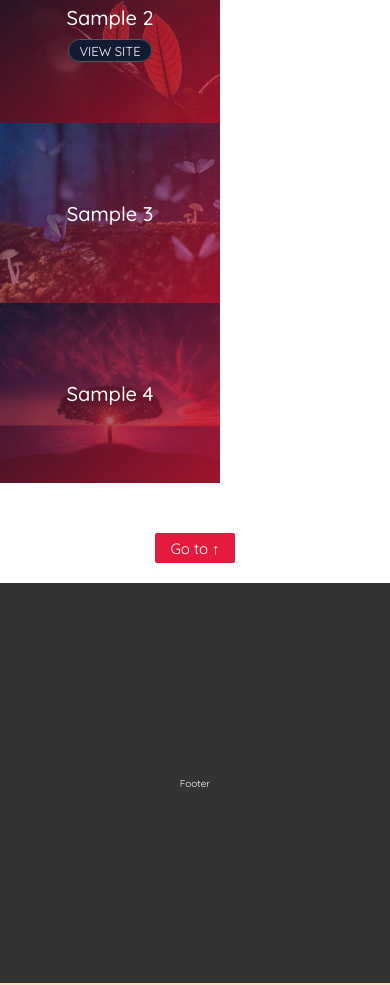
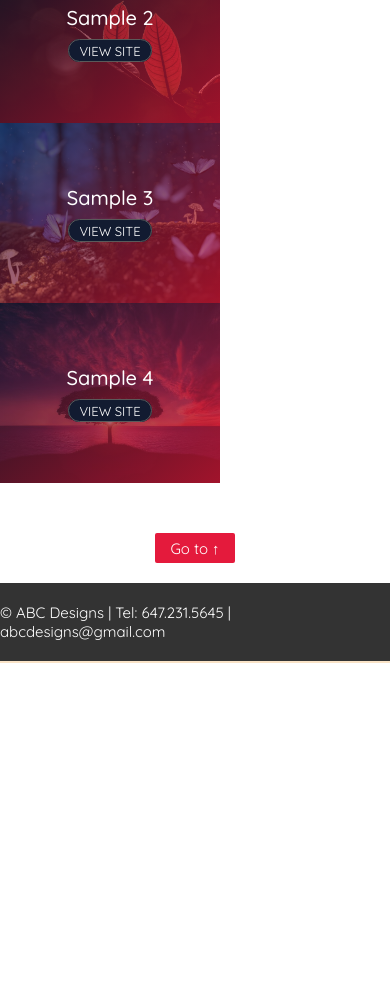
Before and after one commit to kasantosh/freelance-dev, a website: page index.html in a window 390 px wide. Shown: the part 3636-4621 px from the top of the page. After the commit the page ends 4299 px from the top, so only its background shows below. Drawn offline with Linux system fonts and the light colour scheme.

Commit message:
Finished over design of the site - Logo and responsiveness left to do

```diff
--- a/index.html
+++ b/index.html
@@ -70,6 +70,8 @@
         </div>
     </section>
 
+    <!-- ABOUT SECTION -->
+
     <section class="about" id="about">
         <div class="container">
             <div class="about__box">
@@ -104,6 +106,10 @@
 
             </div>
     </section>
+
+    <!-- -------------------------------------------------------------------------- -->
+
+    <!-- SERVICES SECTION -->
 
     <section class="services" id="services">
 
@@ -183,6 +189,12 @@
 
     </section>
 
+    <!-- -------------------------------------------------------------------------- -->
+
+
+    <!-- PROJECT SECTION -->
+
+
     <section class="projects" id="projects">
         <div class="projects__box">
             <div class="projects__box__title section-heading mb-medium">
@@ -209,11 +221,25 @@
                             target="_blank">View site</a>
                     </div>
                 </div>
+
                 <div class="projects__box__display-items projects__box__display-items-3">
-                    <h3>Sample 3</h3>
+                    <div class="projects__box__display__title">
+                        <h3>Sample 3</h3>
+                    </div>
+                    <div class="projects__box__display__link">
+                        <a href="https://kasantosh.github.io/looplab/" class="projects__box__display-btn"
+                            target="_blank">View site</a>
+                    </div>
                 </div>
+
                 <div class="projects__box__display-items projects__box__display-items-4">
-                    <h3>Sample 4</h3>
+                    <div class="projects__box__display__title">
+                        <h3>Sample 4</h3>
+                    </div>
+                    <div class="projects__box__display__link">
+                        <a href="https://kasantosh.github.io/Flexpower/" class="projects__box__display-btn"
+                            target="_blank">View site</a>
+                    </div>
                 </div>
             </div>
 
@@ -224,8 +250,13 @@
         </div>
     </section>
 
+    <!-- -------------------------------------------------------------------------- -->
+
+
+    <!-- FOOTER SECTION -->
+
     <footer class="footer" id="footer">
-        Footer
+        &copy; ABC Designs | Tel: 647.231.5645 | abcdesigns@gmail.com
     </footer>
 
 </body>
--- a/sass/base/_base.scss
+++ b/sass/base/_base.scss
@@ -8,7 +8,7 @@
 }
 
 body {
-  font-family: 'Quicksand', sans-serif;
+  font-family: "Quicksand", sans-serif;
 }
 
 html {
--- a/sass/layout/_footer.scss
+++ b/sass/layout/_footer.scss
@@ -1,9 +1,11 @@
 .footer {
-    height: 40rem;
+
     display: flex;
     justify-content: center;
     align-items: center;
     color: $color-white;
+    padding: 2rem 0;
+    font-size: 1.5rem;
 
     background-color: $color-grey-dark-3;
     border-bottom: $color-eggshell 2px solid;
```
Also changed, not shown: css/style.css.
